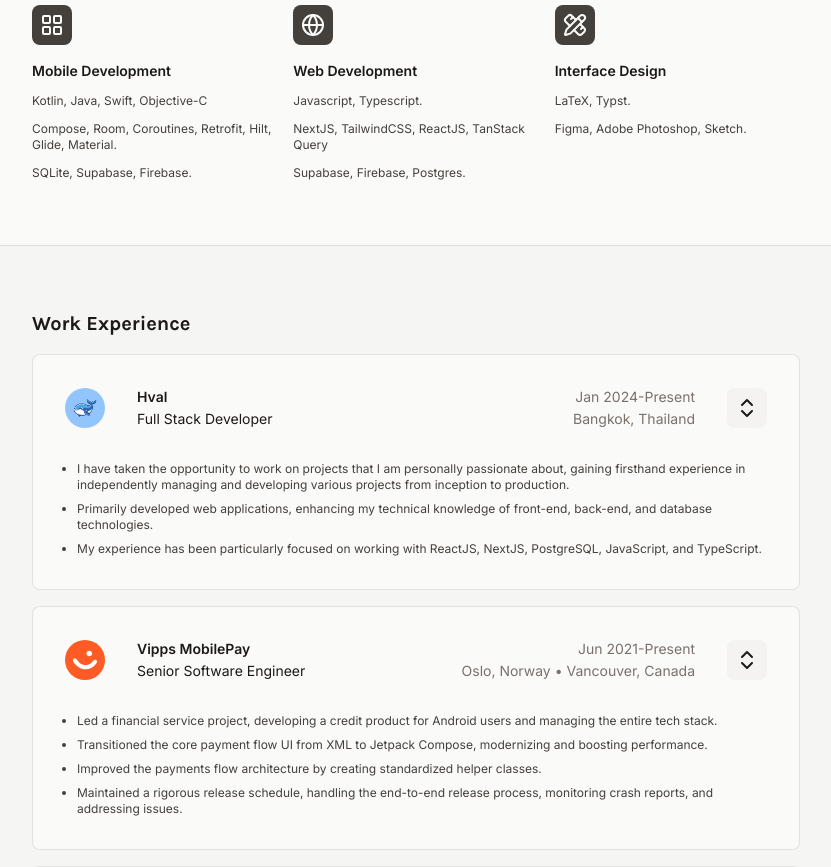
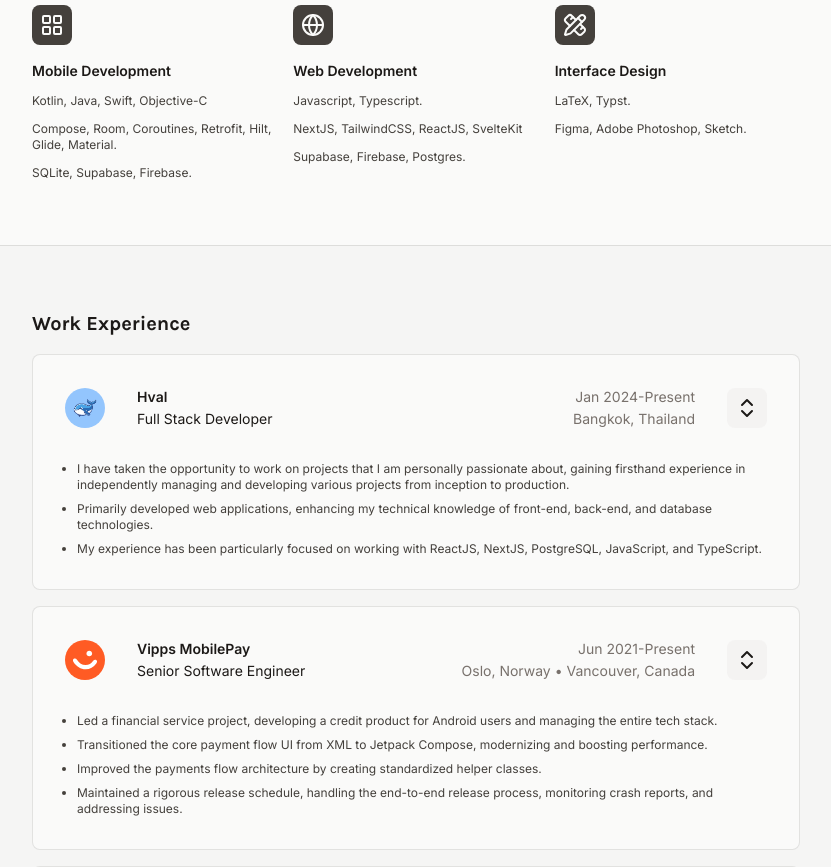
Before and after one commit to maxhves/hvesser-lewis-consulting-site, a Next.js app: page / in a window 1280 px wide. Shown: the part 1020-1887 px from the top of the page, without its empty margins (224-1055 px from the left). Built offline with nearby package versions, Linux system fonts and the light colour scheme; no server answers.

Commit message:
Replaced TanStack Query with SvelteKit in expertise list.

```diff
--- a/src/app/home/components/about/about-section.tsx
+++ b/src/app/home/components/about/about-section.tsx
@@ -27,7 +27,7 @@
   title: "Web Development",
   description: [
     "Javascript, Typescript.",
-    "NextJS, TailwindCSS, ReactJS, TanStack Query",
+    "NextJS, TailwindCSS, ReactJS, SvelteKit",
     "Supabase, Firebase, Postgres."
   ]
 }
```
